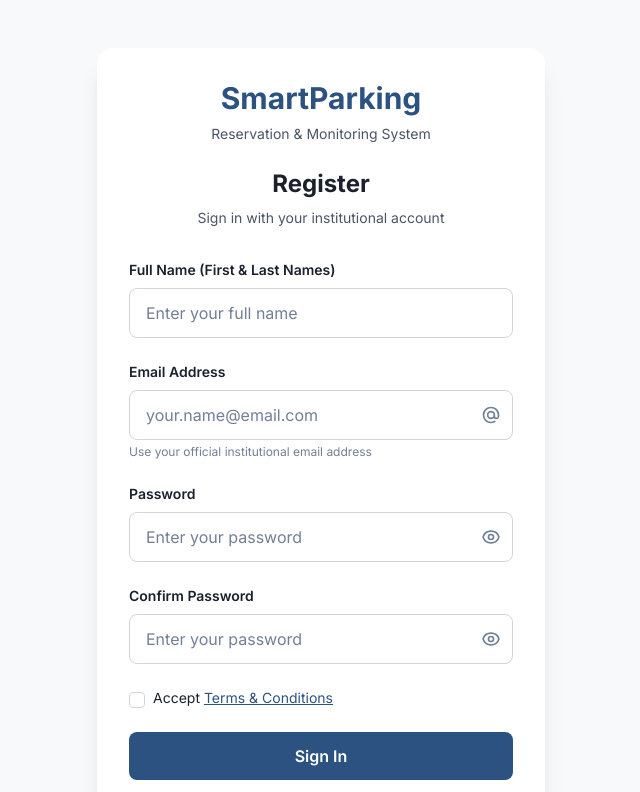
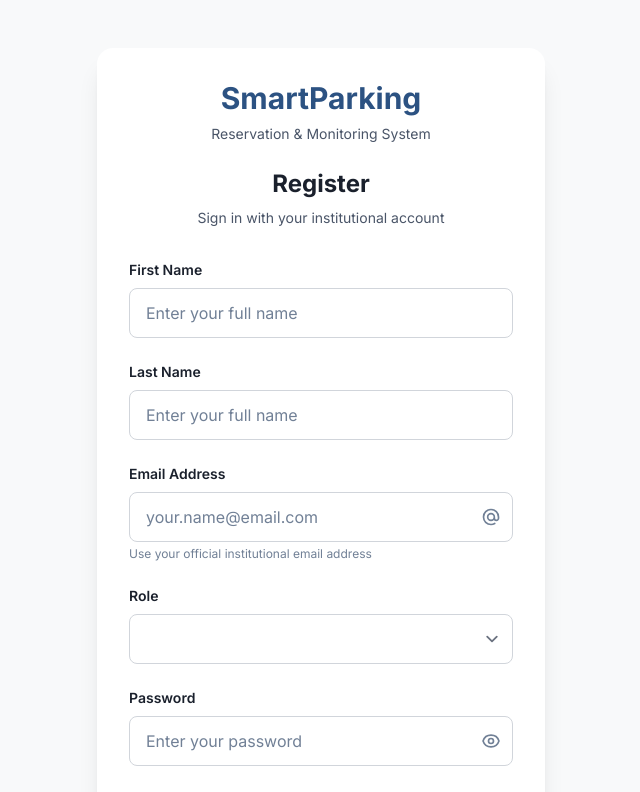
Before and after one commit to Iot-SI0572-3475-Grupo3/smartparking-frontend, an Angular app: page /register in a window 1280 px wide. Shown: the top 792 px of the page, without its empty margins (319-959 px from the left). Built offline with nearby package versions, Linux system fonts and the light colour scheme.

Commit message:
feat: login and register forms connected to backend

```diff
--- a/src/app/features/iam/components/login-form/login-form.component.ts
+++ b/src/app/features/iam/components/login-form/login-form.component.ts
@@ -2,6 +2,8 @@ import { Component, OnInit } from '@angular/core';
 import { CommonModule } from '@angular/common';
 import { FormBuilder, FormGroup, Validators, ReactiveFormsModule } from '@angular/forms';
 import { RouterModule, Router } from '@angular/router';
+import {AuthenticationService} from "../../services/authentication.service";
+import {SignInRequest} from "../../model/sign-in.request";
 
 @Component({
   selector: 'app-login-form',
@@ -15,7 +17,11 @@ export class LoginFormComponent implements OnInit {
   showPassword = false;
   isLoading = false;
 
-  constructor(private fb: FormBuilder, private router: Router) {}
+  constructor(
+    private fb: FormBuilder,
+    private router: Router,
+    private authService: AuthenticationService,
+  ) {}
 
   ngOnInit() {
     this.initializeForm();
@@ -40,15 +46,18 @@ export class LoginFormComponent implements OnInit {
       this.isLoading = true;
       const formData = this.loginForm.value;
 
+      const request: SignInRequest = {
+        email: formData.email,
+        password: formData.password
+      };
+
       console.log('Datos del login:', formData);
 
-      // Simular llamada a API
       setTimeout(() => {
         this.isLoading = false;
-        // Aquí iría la lógica de autenticación
-        console.log('Login exitoso');
-        // Navegar al dashboard después del login exitoso
-        this.router.navigate(['/dashboard']);
+
+        this.authService.signIn(request);
+
       }, 2000);
     } else {
       this.markFormGroupTouched();
--- a/src/app/features/iam/components/register-form/register-form.component.html
+++ b/src/app/features/iam/components/register-form/register-form.component.html
@@ -27,24 +27,46 @@
 
         <!-- Campo Nombre Completo -->
         <div>
-          <label for="fullName" class="block text-text-primary font-semibold text-sm mb-2">
-            Full Name (First & Last Names)
+          <label for="firstName" class="block text-text-primary font-semibold text-sm mb-2">
+            First Name
           </label>
           <div class="relative">
             <input
-              id="fullName"
+              id="firstName"
               type="text"
-              formControlName="fullName"
+              formControlName="firstName"
               placeholder="Enter your full name"
               class="w-full px-4 py-3 border border-gray-300 rounded-lg focus:ring-2 focus:ring-button-primary focus:border-transparent transition-all duration-200 text-text-primary placeholder-text-muted"
-              [class.border-red-500]="hasError('fullName')"
-              [class.focus:ring-red-500]="hasError('fullName')"
+              [class.border-red-500]="hasError('firstName')"
+              [class.focus:ring-red-500]="hasError('firstName')"
             >
           </div>
           <!-- Mensaje de error -->
-          @if (hasError('fullName')) {
+          @if (hasError('firstName')) {
             <p class="text-red-500 text-xs mt-1">
-              {{ getErrorMessage('fullName') }}
+              {{ getErrorMessage('firstName') }}
+            </p>
+          }
+        </div>
+        <div>
+          <label for="lastName" class="block text-text-primary font-semibold text-sm mb-2">
+            Last Name
+          </label>
+          <div class="relative">
+            <input
+              id="lastName"
+              type="text"
+              formControlName="lastName"
+              placeholder="Enter your full name"
+              class="w-full px-4 py-3 border border-gray-300 rounded-lg focus:ring-2 focus:ring-button-primary focus:border-transparent transition-all duration-200 text-text-primary placeholder-text-muted"
+              [class.border-red-500]="hasError('lastName')"
+              [class.focus:ring-red-500]="hasError('lastName')"
+            >
+          </div>
+          <!-- Mensaje de error -->
+          @if (hasError('lastName')) {
+            <p class="text-red-500 text-xs mt-1">
+              {{ getErrorMessage('lastName') }}
             </p>
           }
         </div>
@@ -80,6 +102,26 @@
               {{ getErrorMessage('email') }}
             </p>
           }
+        </div>
+
+        <div>
+          <label for="password" class="block text-text-primary font-semibold text-sm mb-2">
+            Role
+          </label>
+          <div class="relative">
+            <select
+              id="role"
+              formControlName="role"
+              class="w-full px-4 py-3 border border-gray-300 rounded-lg focus:ring-2 focus:ring-button-primary focus:border-transparent transition-all duration-200 text-text-primary"
+            >
+              <option value="university_member">University Student</option>
+              <option value="administrator">Parking Administrator</option>
+            </select>
+          </div>
+          <p class="text-red-500 text-xs mt-1" *ngIf="hasError('role')">
+            {{ getErrorMessage('role') }}
+          </p>
+
         </div>
 
         <!-- Campo Contraseña -->
--- a/src/app/features/iam/components/register-form/register-form.component.ts
+++ b/src/app/features/iam/components/register-form/register-form.component.ts
@@ -2,6 +2,9 @@ import { Component, OnInit } from '@angular/core';
 import { CommonModule } from '@angular/common';
 import { FormBuilder, FormGroup, Validators, ReactiveFormsModule, AbstractControl } from '@angular/forms';
 import { RouterModule } from '@angular/router';
+import {ButtonComponent} from "../../../../shared/button/button.component";
+import {AuthenticationService} from "../../services/authentication.service";
+import {SignUpRequest} from "../../model/sign-up.request";
 
 @Component({
   selector: 'app-register-form',
@@ -16,7 +19,11 @@ export class RegisterFormComponent implements OnInit {
   showConfirmPassword = false;
   isLoading = false;
 
-  constructor(private fb: FormBuilder) {}
+
+  constructor(
+    private fb: FormBuilder,
+    private authService: AuthenticationService,
+  ) {}
 
   ngOnInit() {
     this.initializeForm();
@@ -24,10 +31,12 @@ export class RegisterFormComponent implements OnInit {
 
   private initializeForm() {
     this.registerForm = this.fb.group({
-      fullName: ['', [Validators.required, Validators.minLength(2)]],
+      firstName: ['', [Validators.required, Validators.minLength(2)]],
+      lastName: ['', [Validators.required, Validators.minLength(2)]],
       email: ['', [Validators.required, Validators.email]],
       password: ['', [Validators.required, Validators.minLength(6)]],
       confirmPassword: ['', [Validators.required]],
+      role: ['user', [Validators.required]],
       acceptTerms: [false, [Validators.requiredTrue]]
     }, { validators: this.passwordMatchValidator });
   }
@@ -58,14 +67,26 @@ export class RegisterFormComponent implements OnInit {
     if (this.registerForm.valid) {
       this.isLoading = true;
       const formData = this.registerForm.value;
+      const request: SignUpRequest = {
+        firstName: formData.firstName,
+        lastName: formData.lastName,
+        email: formData.email,
+        password: formData.password,
+      }
+
 
       console.log('Datos del registro:', formData);
+
+      if (formData.role === 'university_member') {
+        this.authService.signUpUniversityMember(request);
+      }
+      else if (formData.role === 'administrator') {
+        this.authService.signUpAdmin(request);
+      }
 
       // Simular llamada a API
       setTimeout(() => {
         this.isLoading = false;
-        // Aquí iría la lógica de registro
-        console.log('Registro exitoso');
       }, 2000);
     } else {
       this.markFormGroupTouched();
@@ -81,7 +102,8 @@ export class RegisterFormComponent implements OnInit {
   }
 
   // Getters para acceder fácilmente a los controles del formulario
-  get fullName() { return this.registerForm.get('fullName'); }
+  get firstName() { return this.registerForm.get('firstName'); }
+  get lastName() { return this.registerForm.get('lastName'); }
   get email() { return this.registerForm.get('email'); }
   get password() { return this.registerForm.get('password'); }
   get confirmPassword() { return this.registerForm.get('confirmPassword'); }
@@ -112,7 +134,7 @@ export class RegisterFormComponent implements OnInit {
     }
 
     if (field?.errors?.['minlength']) {
-      if (fieldName === 'fullName') {
+      if (fieldName === 'firstName' || fieldName === 'lastName') {
         return 'El nombre debe tener al menos 2 caracteres';
       }
       return 'La contraseña debe tener al menos 6 caracteres';
@@ -127,7 +149,8 @@ export class RegisterFormComponent implements OnInit {
 
   private getFieldLabel(fieldName: string): string {
     const labels: { [key: string]: string } = {
-      fullName: 'Nombre completo',
+      firstName: 'Nombre',
+      lastName: 'Apellido',
       email: 'Email',
       password: 'Contraseña',
       confirmPassword: 'Confirmar contraseña'
```
